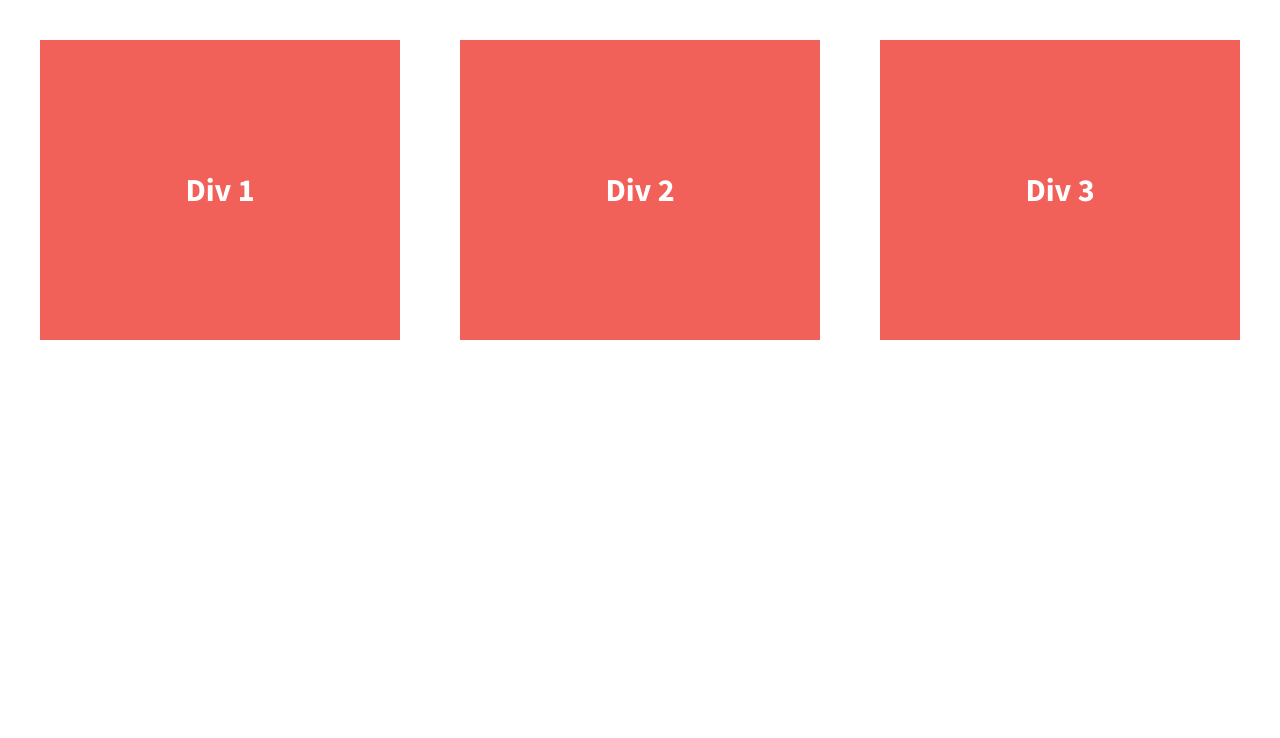
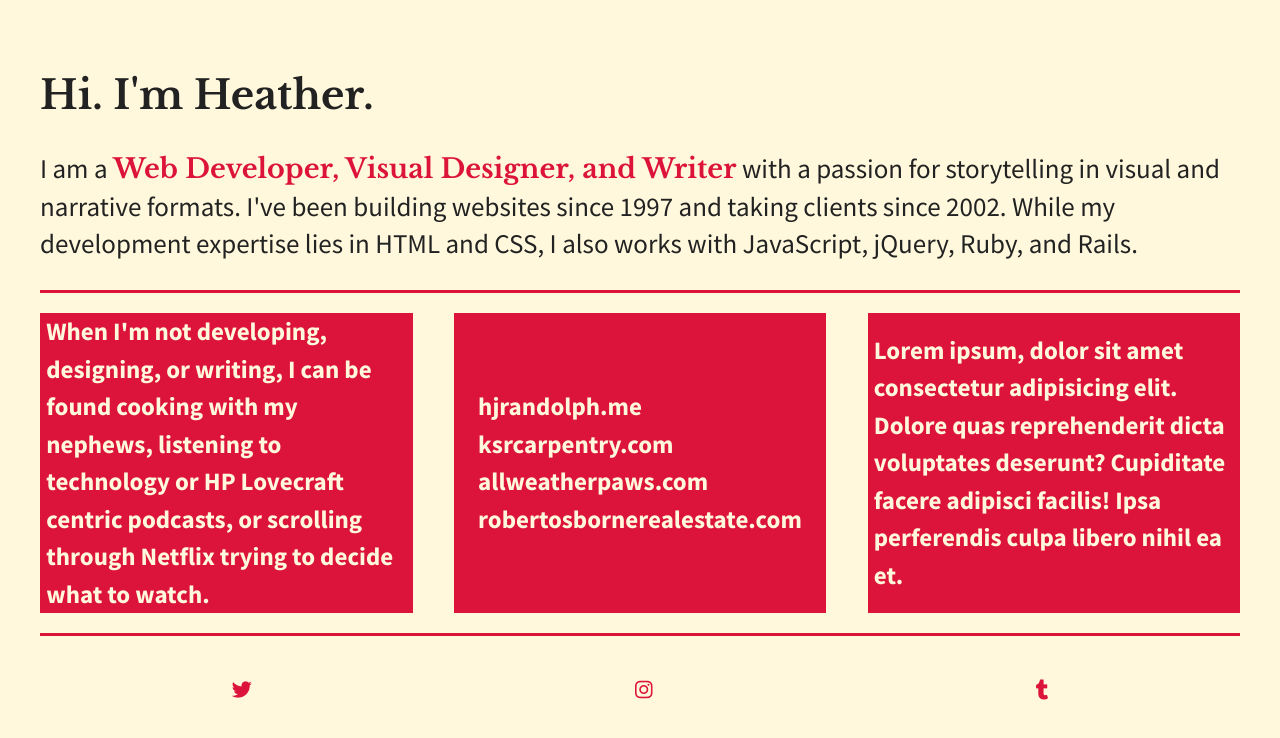
Before and after one commit to HJRandolph/divs-flexbox, a plain HTML site: page index.html in a window 1280 px wide. Drawn offline with nearby package versions, Linux system fonts and the light colour scheme.

Commit message:
Updating style and index to look more like a real life project

```diff
--- a/css/main.css
+++ b/css/main.css
@@ -97,7 +97,7 @@ textarea {
 
 
 html {
-  background-color: #fff;
+  background-color: #fff8dc;
   height: 100%;
 }
 
@@ -106,6 +106,26 @@ body {
   padding: 2em;
   font-size: 1.25em;
   height: 100%;
+  background: #fff8dc;
+}
+
+.top-section {
+    border-bottom: crimson 3px solid;
+    margin-bottom: 1em;
+}
+
+.top-section p {
+    font-size: 1.35em;
+}
+
+.top-section span {
+    font-family: 'libre baskerville', serif;
+    font-weight: bold;
+    color: crimson;
+}
+
+h1 {
+    font-family: 'libre baskerville', serif;
 }
 
 .wrapper {
@@ -113,22 +133,53 @@ body {
   font-weight: 700;
   display: flex;
   justify-content: space-between;
+  border-bottom: crimson 3px solid;
+  padding-bottom: 1em;
+  margin-bottom: 1em;
 }
 
 .div-1, .div-2, .div-3 {
   /*give the divs a width of 30%, add display:flex, set justify-content and align-items to center*/
-  color: #fff;
+  color: cornsilk;
   line-height: 1.5em;
-  font-size: 1.6em;
-  background-color: #f16059;
+  font-size: 1.25em;
+  background-color: crimson;
   height: 300px;
   width: 30%;
   display: flex;
   justify-content: center;
   align-items: center;
+  padding-left: .25em;
+  padding-right: .25em;
 }
 
+.wrapper ul {
+    text-decoration: none;
+    list-style-type: none;
+    padding: 0;
+    margin: 0;
+}
 
+.wrapper a {
+    color: cornsilk;
+    text-decoration: none;
+}
+
+.wrapper a:hover {
+    color: tomato;
+    -webkit-text-stroke: 1px cornsilk;
+    text-decoration: none;
+}
+
+footer {
+    display: flex;
+    justify-content: space-around;
+    align-items: center;
+}
+
+.fab, .fas {
+    color: crimson;
+}
 
 
 /* ==========================================================================
--- a/index.html
+++ b/index.html
@@ -6,7 +6,7 @@
         <title>Make me into a grid!</title>
         <meta name="description" content="">
         <meta name="viewport" content="width=device-width, initial-scale=1">
-
+        <script src="https://kit.fontawesome.com/4ca032af7b.js" crossorigin="anonymous"></script>
         <link rel="apple-touch-icon" href="apple-touch-icon.png">
         <!-- Place favicon.ico in the root directory -->
 
@@ -15,23 +15,38 @@
         <script src="js/vendor/modernizr-2.8.3.min.js"></script>
         <link href='http://fonts.googleapis.com/css?family=Lora:700' rel='stylesheet' type='text/css'>
         <link href='http://fonts.googleapis.com/css?family=Source+Sans+Pro:400,700' rel='stylesheet' type='text/css'>
+        <link rel="preconnect" href="https://fonts.googleapis.com">
+        <link href="https://fonts.googleapis.com/css2?family=Libre+Baskerville:wght@700&display=swap" rel="stylesheet">
     </head>
     <body>
         <!--[if lt IE 8]>
             <p class="browserupgrade">You are using an <strong>outdated</strong> browser. Please <a href="http://browsehappy.com/">upgrade your browser</a> to improve your experience.</p>
         <![endif]-->
-
+       <section class="top-section">
+           <h1>Hi. I'm Heather.</h1>
+           <p>I am a <span>Web Developer, Visual Designer, and Writer</span> with a passion for storytelling in visual and narrative formats. I've been building websites since 1997 and taking clients since 2002. While my development expertise lies in HTML and CSS, I also works with JavaScript, jQuery, Ruby, and Rails.</p>
+       </section>
         <section class="wrapper">
             <div class="div-1">
-                Div 1
+                <p>When I'm not developing, designing, or writing, I can be found cooking with my nephews, listening to technology or HP Lovecraft centric podcasts, or scrolling through Netflix trying to decide what to watch.</p>
             </div>
             <div class="div-2">
-                Div 2
+
+                <ul>
+                    <li><a href="https://www.hjrandolph.me" target="_blank">hjrandolph.me</a></li>
+                    <li><a href="https://www.ksrcarpentry.com/" target="_blank">ksrcarpentry.com</a></li>
+                    <li><a href="http://www.allweatherpaws.com/" target="_blank">allweatherpaws.com</a></li>
+                    <li><a href="https://robertosbornerealestate.com/" target="_blank">robertosbornerealestate.com</a></li>
+                </ul>
             </div>
             <div class="div-3">
-                Div 3
+                <p>Lorem ipsum, dolor sit amet consectetur adipisicing elit. Dolore quas reprehenderit dicta voluptates deserunt? Cupiditate facere adipisci facilis! Ipsa perferendis culpa libero nihil ea et.</p>
             </div>
         </section>
+
+        <footer>
+            <p><i class="fab fa-twitter"></i></p> <p><i class="fab fa-instagram"></i></p> <p><i class="fab fa-tumblr"></i></p>
+        </footer>
 
         <script src="https://ajax.googleapis.com/ajax/libs/jquery/1.11.3/jquery.min.js"></script>
         <script>window.jQuery || document.write('<script src="js/vendor/jquery-1.11.3.min.js"><\/script>')</script>
```
